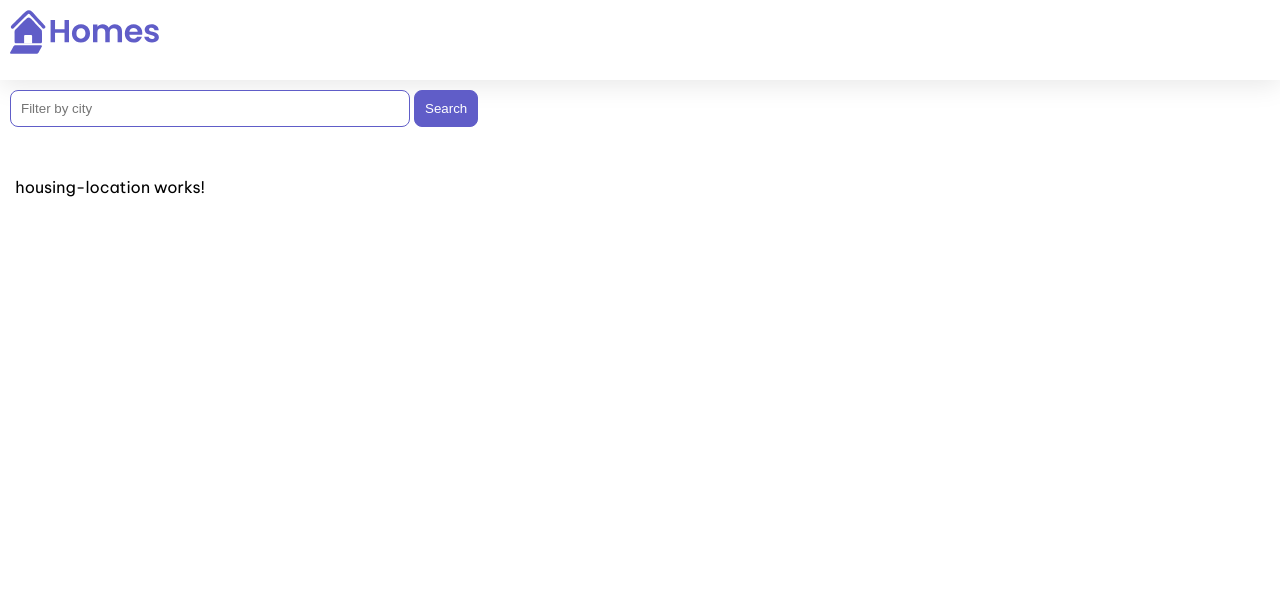
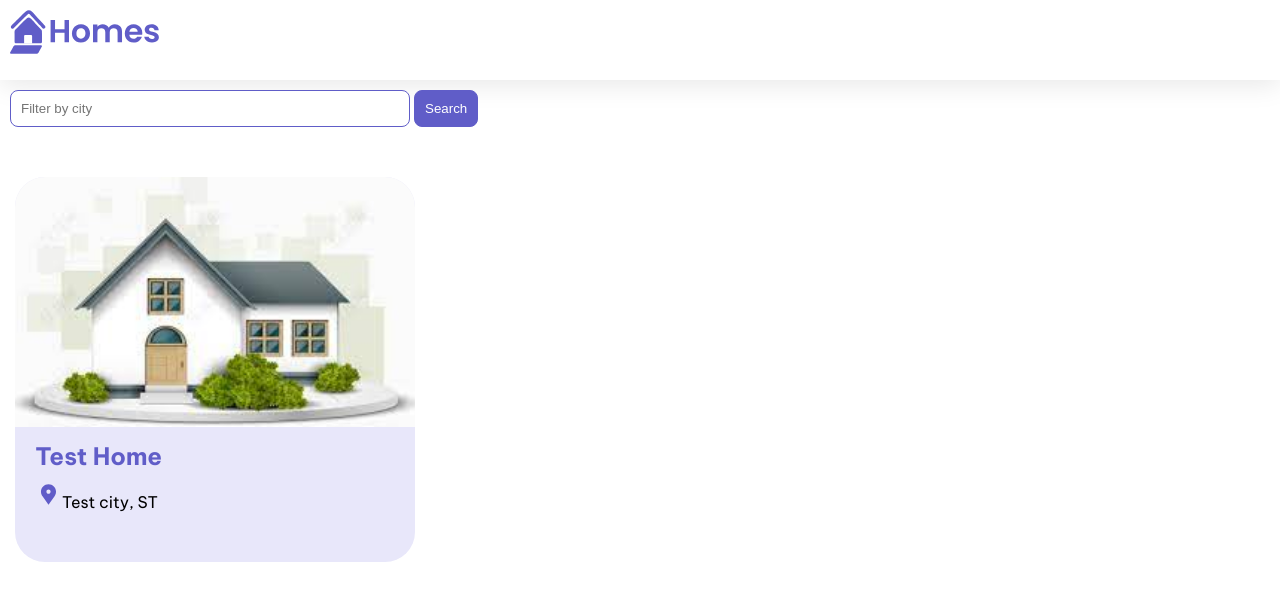
Before and after one commit to liyuanmontreal/Angular-Homes, an Angular app: page / in a window 1280 px wide. Shown: the top 600 px of the page. Built offline with nearby package versions, Linux system fonts and the light colour scheme.

Commit message:
add home example

```diff
--- a/src/app/home/home.component.ts
+++ b/src/app/home/home.component.ts
@@ -18,7 +18,7 @@
       </form>
     </section>
     <section class="results">
-      <app-housing-location></app-housing-location>
+    <app-housing-location [housingLocation]="housingLocation"></app-housing-location>
     </section>
   `,
   styleUrls: ['./home.component.css'],
@@ -29,7 +29,7 @@
     name: 'Test Home',
     city: 'Test city',
     state: 'ST',
-    photo: 'assets/example-house.jpg',
+    photo: 'assets/home1.jpg',
     availableUnits: 99,
     wifi: true,
     laundry: false,
--- a/src/app/housing-location/housing-location.component.ts
+++ b/src/app/housing-location/housing-location.component.ts
@@ -1,17 +1,20 @@
-import { Component } from '@angular/core';
+import { Component, Input } from '@angular/core';
 import { CommonModule } from '@angular/common';
+import { HousingLocation } from '../housinglocation';
 
 @Component({
   selector: 'app-housing-location',
   standalone: true,
   imports: [CommonModule],
   template: `
-    <p>
-      housing-location works!
-    </p>
+  <section class="listing">
+    <img class="listing-photo" [src]="housingLocation.photo" alt="Exterior photo of {{housingLocation.name}}">
+    <h2 class="listing-heading">{{ housingLocation.name }}</h2>
+    <p class="listing-location">{{ housingLocation.city}}, {{housingLocation.state }}</p>
+  </section>
   `,
   styleUrls: ['./housing-location.component.css']
 })
 export class HousingLocationComponent {
-
+  @Input() housingLocation!: HousingLocation;
 }
```
Also changed, not shown: src/assets/home1.jpg (added).
